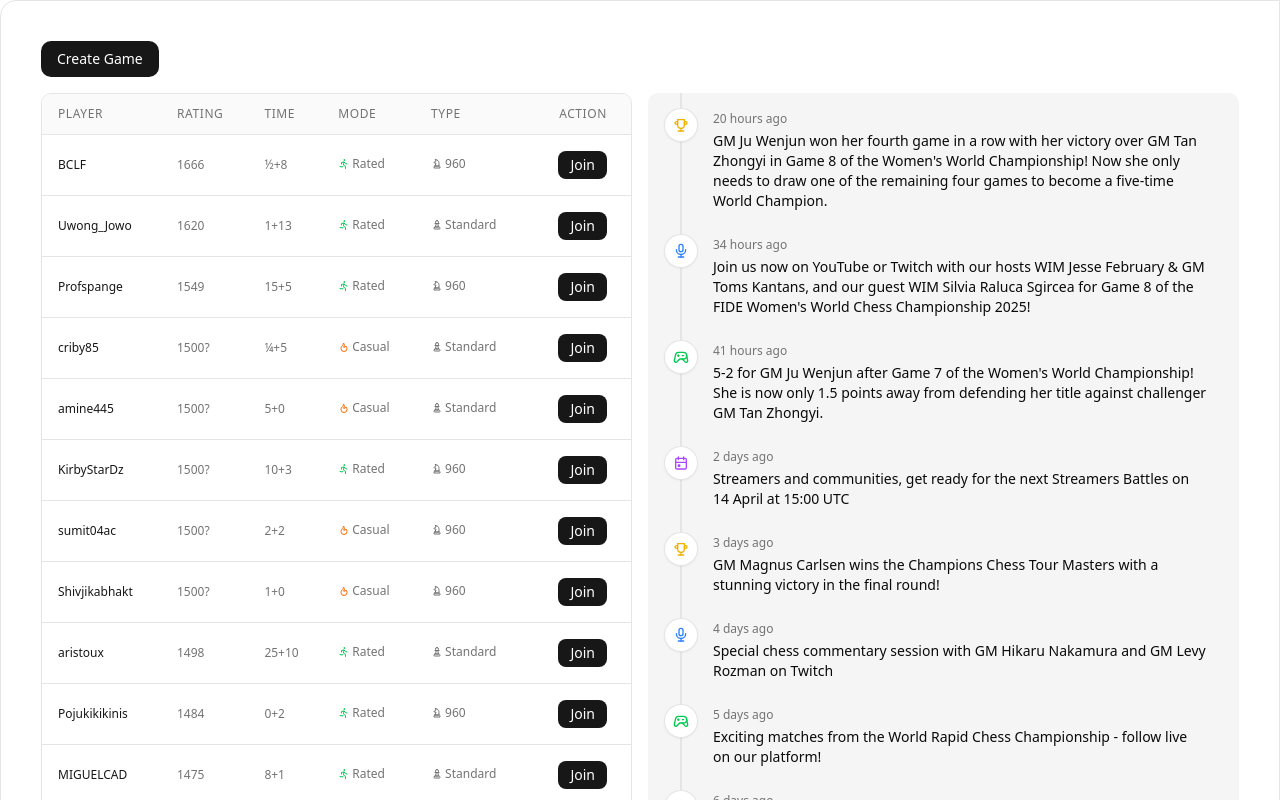
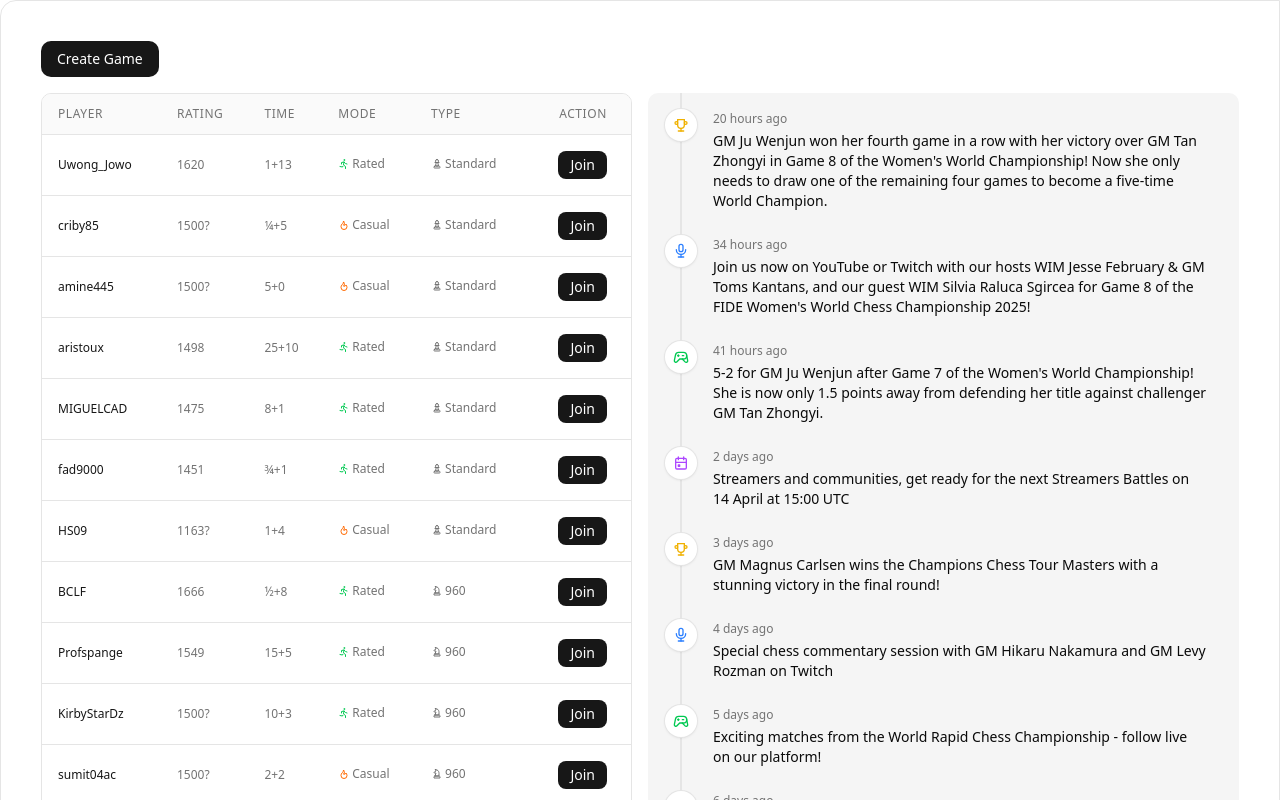
Before and after one commit to Not-Possible-Labs/platform-ui, a Next.js app: page /console/play in a window 1280 px wide. Shown: the top 800 px of the page. Built offline with nearby package versions, Linux system fonts and the light colour scheme.

Commit message:
Remove game sorting and use raw games array in play page table

```diff
--- a/src/app/console/play/page.tsx
+++ b/src/app/console/play/page.tsx
@@ -27,13 +27,7 @@ console.log('Game data:', games);
 
 export default function Play() {
   const router = useRouter();
-  const [sortedGames, setSortedGames] = useState<Game[]>(() => {
-    return [...games].sort((a, b) => {
-      const ratingA = typeof a.rating === "string" ? parseInt(a.rating) : a.rating;
-      const ratingB = typeof b.rating === "string" ? parseInt(b.rating) : b.rating;
-      return (ratingB || 0) - (ratingA || 0);
-    });
-  });
+
 
   return (
     <div className="flex flex-1">
@@ -61,7 +55,7 @@ export default function Play() {
                       </tr>
                     </thead>
                     <tbody className="divide-y divide-neutral-200 bg-white dark:divide-neutral-700 dark:bg-neutral-900">
-                      {sortedGames.map((game) => (
+                      {games.map((game) => (
                         <tr
                           key={game.gameId}
                           className="hover:bg-neutral-50 dark:hover:bg-neutral-800 transition-colors"
```
Also changed, not shown: public/Logo copy.png (added), public/Logo.png.
